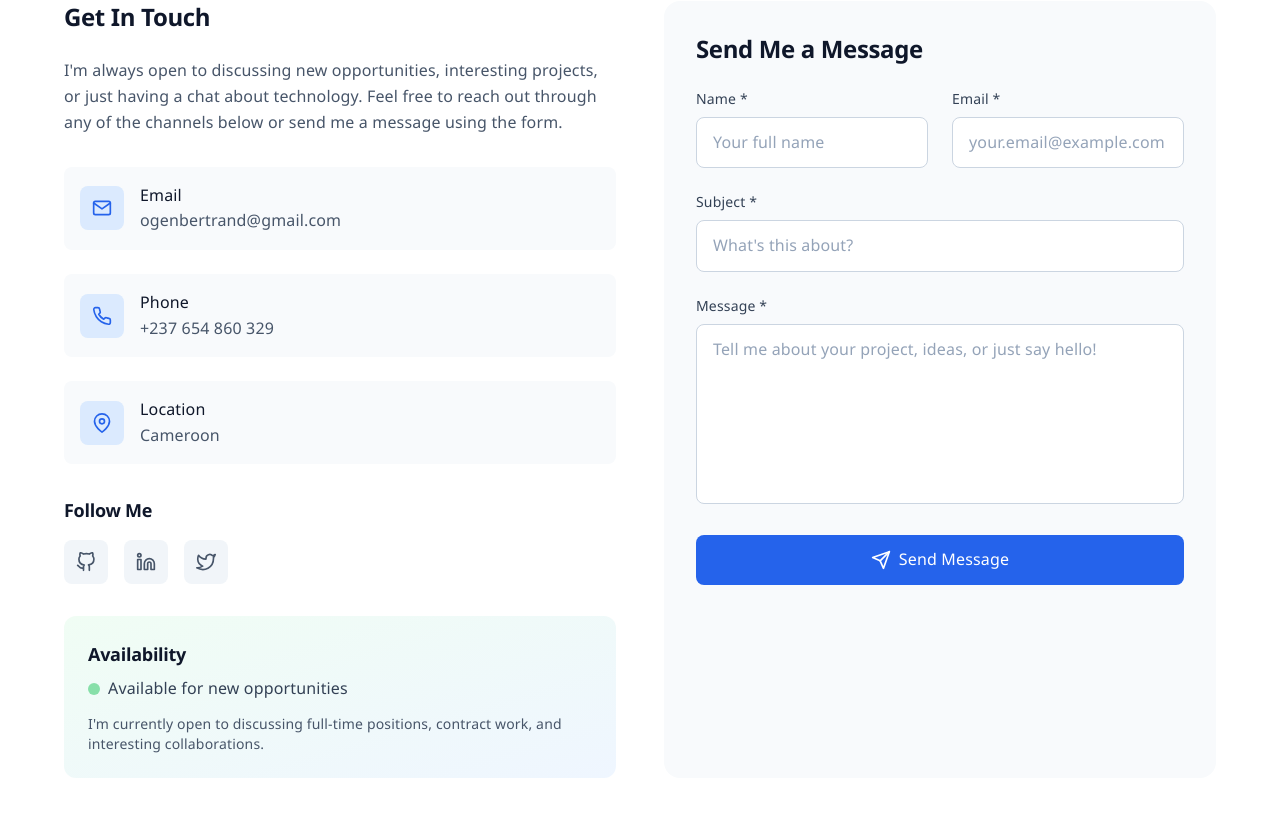
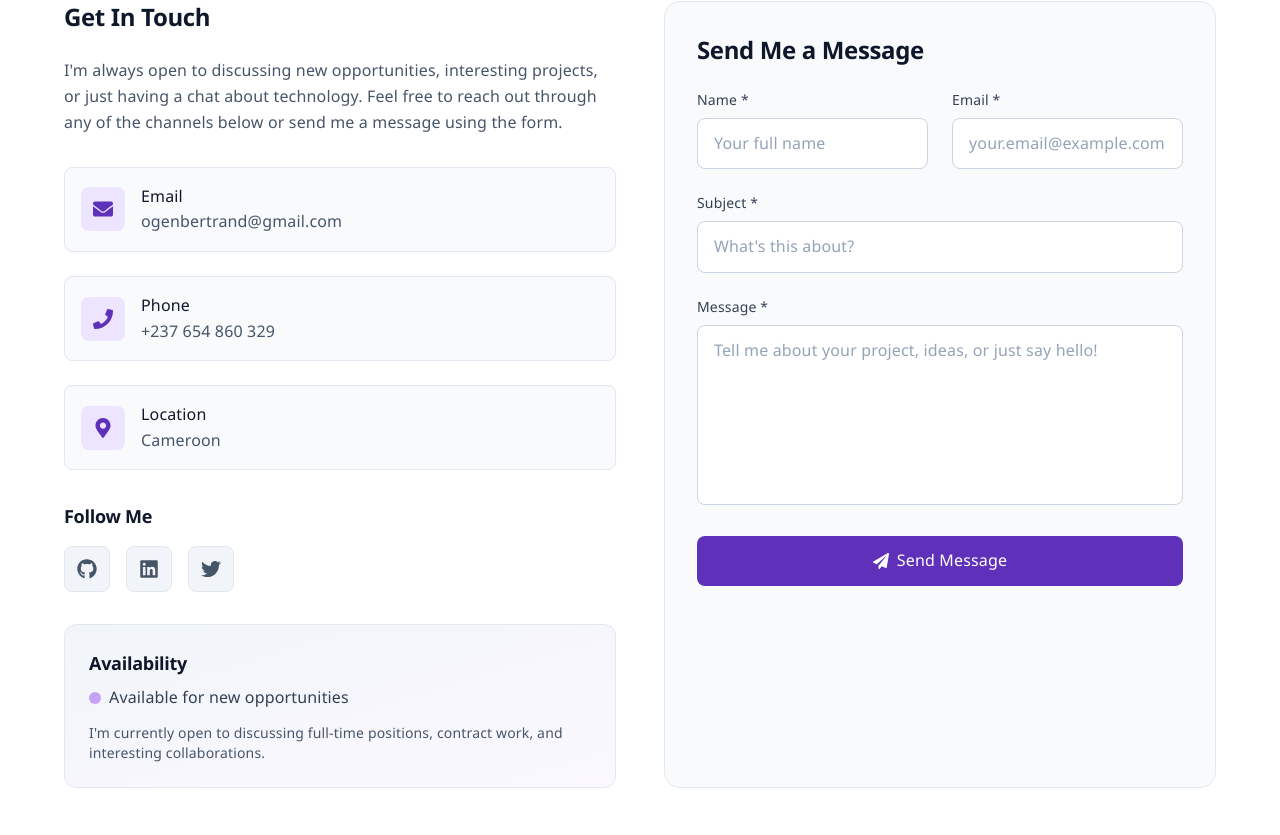
Before and after one commit to Ogenbertrand/portfolio, a React (Vite) app: page / in a window 1280 px wide. Shown: the part 9405-10240 px from the top of the page. Built offline with nearby package versions, Linux system fonts and the light colour scheme.

Commit message:
feat: wire contact form to backend api submission

```diff
--- a/src/components/sections/Contact.tsx
+++ b/src/components/sections/Contact.tsx
@@ -1,16 +1,16 @@
 import { useState } from 'react'
 import { motion } from 'framer-motion'
 import {
-  FiMail,
-  FiPhone,
-  FiMapPin,
-  FiGithub,
-  FiLinkedin,
-  FiTwitter,
-  FiSend,
-  FiCheck,
-  FiAlertCircle
-} from 'react-icons/fi'
+  FaEnvelope,
+  FaPhone,
+  FaMapMarkerAlt,
+  FaGithub,
+  FaLinkedin,
+  FaTwitter,
+  FaPaperPlane,
+  FaCheckCircle,
+  FaExclamationCircle
+} from 'react-icons/fa'
 
 const Contact = () => {
   const [formData, setFormData] = useState({
@@ -33,13 +33,23 @@ const Contact = () => {
     e.preventDefault()
     setFormStatus('sending')
 
-    // Simulate form submission
     try {
-      await new Promise(resolve => setTimeout(resolve, 2000))
+      const response = await fetch('/api/contact', {
+        method: 'POST',
+        headers: {
+          'Content-Type': 'application/json'
+        },
+        body: JSON.stringify(formData)
+      })
+
+      if (!response.ok) {
+        throw new Error('Email delivery failed')
+      }
+
       setFormStatus('success')
       setFormData({ name: '', email: '', subject: '', message: '' })
       setTimeout(() => setFormStatus('idle'), 5000)
-    } catch (error) {
+    } catch {
       setFormStatus('error')
       setTimeout(() => setFormStatus('idle'), 5000)
     }
@@ -47,46 +57,46 @@ const Contact = () => {
 
   const contactInfo = [
     {
-      icon: FiMail,
+      icon: FaEnvelope,
       label: 'Email',
       value: 'ogenbertrand@gmail.com',
       href: 'mailto:ogenbertrand@gmail.com',
-      color: 'hover:text-red-500'
+      color: 'hover:text-accent-700'
     },
     {
-      icon: FiPhone,
+      icon: FaPhone,
       label: 'Phone',
       value: '+237 654 860 329',
       href: 'tel:+237654860329',
-      color: 'hover:text-green-500'
+      color: 'hover:text-primary-700'
     },
     {
-      icon: FiMapPin,
+      icon: FaMapMarkerAlt,
       label: 'Location',
       value: 'Cameroon',
       href: '#',
-      color: 'hover:text-blue-500'
+      color: 'hover:text-secondary-700'
     }
   ]
 
   const socialLinks = [
     {
-      icon: FiGithub,
+      icon: FaGithub,
       label: 'GitHub',
       href: 'https://github.com/Ogenbertrand',
       color: 'hover:text-gray-900'
     },
     {
-      icon: FiLinkedin,
+      icon: FaLinkedin,
       label: 'LinkedIn',
       href: 'https://linkedin.com/in/bertrand-ogen-2a9108264',
-      color: 'hover:text-blue-600'
+      color: 'hover:text-primary-700'
     },
     {
-      icon: FiTwitter,
+      icon: FaTwitter,
       label: 'Twitter',
       href: 'https://twitter.com/ogenbertrand',
-      color: 'hover:text-blue-400'
+      color: 'hover:text-accent-600'
     }
   ]
 
@@ -101,7 +111,7 @@ const Contact = () => {
             viewport={{ once: true }}
             className="section-title"
           >
-            Let's Connect
+            Let&apos;s Connect
           </motion.h2>
           <motion.p
             initial={{ opacity: 0, y: 20 }}
@@ -110,12 +120,11 @@ const Contact = () => {
             viewport={{ once: true }}
             className="text-xl text-gray-600 max-w-3xl mx-auto"
           >
-            Have a project in mind or want to collaborate? I'd love to hear from you!
+            Have a project in mind or want to collaborate? I&apos;d love to hear from you!
           </motion.p>
         </div>
 
         <div className="grid grid-cols-1 lg:grid-cols-2 gap-12 max-w-6xl mx-auto">
-          {/* Contact Information */}
           <motion.div
             initial={{ opacity: 0, x: -30 }}
             whileInView={{ opacity: 1, x: 0 }}
@@ -126,12 +135,11 @@ const Contact = () => {
             <div>
               <h3 className="text-2xl font-bold text-gray-900 mb-6">Get In Touch</h3>
               <p className="text-gray-600 leading-relaxed mb-8">
-                I'm always open to discussing new opportunities, interesting projects, or just having a chat about technology.
+                I&apos;m always open to discussing new opportunities, interesting projects, or just having a chat about technology.
                 Feel free to reach out through any of the channels below or send me a message using the form.
               </p>
             </div>
 
-            {/* Contact Methods */}
             <div className="space-y-6">
               {contactInfo.map((info, index) => (
                 <motion.div
@@ -140,9 +148,9 @@ const Contact = () => {
                   whileInView={{ opacity: 1, y: 0 }}
                   transition={{ duration: 0.6, delay: index * 0.1 }}
                   viewport={{ once: true }}
-                  className="flex items-center space-x-4 p-4 bg-gray-50 rounded-lg hover:bg-gray-100 transition-colors duration-200"
+                  className="flex items-center space-x-4 p-4 bg-gray-50 rounded-lg hover:bg-gray-100 transition-colors duration-200 border border-gray-200"
                 >
-                  <div className={`p-3 rounded-lg bg-blue-100 text-blue-600 ${info.color} transition-colors duration-200`}>
+                  <div className={`p-3 rounded-lg bg-primary-100 text-primary-700 ${info.color} transition-colors duration-200`}>
                     <info.icon className="w-5 h-5" />
                   </div>
                   <div>
@@ -158,7 +166,6 @@ const Contact = () => {
               ))}
             </div>
 
-            {/* Social Links */}
             <div>
               <h4 className="text-lg font-semibold text-gray-900 mb-4">Follow Me</h4>
               <div className="flex space-x-4">
@@ -170,7 +177,7 @@ const Contact = () => {
                     rel="noopener noreferrer"
                     whileHover={{ scale: 1.1, y: -2 }}
                     whileTap={{ scale: 0.95 }}
-                    className={`p-3 bg-gray-100 text-gray-600 rounded-lg ${social.color} transition-all duration-200`}
+                    className={`p-3 bg-gray-100 text-gray-600 rounded-lg ${social.color} transition-all duration-200 border border-gray-200`}
                     aria-label={social.label}
                   >
                     <social.icon className="w-5 h-5" />
@@ -179,32 +186,30 @@ const Contact = () => {
               </div>
             </div>
 
-            {/* Availability Status */}
             <motion.div
               initial={{ opacity: 0, y: 20 }}
               whileInView={{ opacity: 1, y: 0 }}
               transition={{ duration: 0.6, delay: 0.4 }}
               viewport={{ once: true }}
-              className="bg-gradient-to-br from-green-50 to-blue-50 rounded-xl p-6"
+              className="bg-gradient-to-br from-gray-100 to-accent-50 rounded-xl p-6 border border-gray-200"
             >
               <h4 className="text-lg font-semibold text-gray-900 mb-2">Availability</h4>
               <div className="flex items-center space-x-2 mb-3">
-                <div className="w-3 h-3 bg-green-500 rounded-full animate-pulse"></div>
+                <div className="w-3 h-3 bg-accent-600 rounded-full animate-pulse" />
                 <span className="text-gray-700">Available for new opportunities</span>
               </div>
               <p className="text-sm text-gray-600">
-                I'm currently open to discussing full-time positions, contract work, and interesting collaborations.
+                I&apos;m currently open to discussing full-time positions, contract work, and interesting collaborations.
               </p>
             </motion.div>
           </motion.div>
 
-          {/* Contact Form */}
           <motion.div
             initial={{ opacity: 0, x: 30 }}
             whileInView={{ opacity: 1, x: 0 }}
             transition={{ duration: 0.8 }}
             viewport={{ once: true }}
-            className="bg-gray-50 rounded-2xl p-8"
+            className="bg-gray-50 rounded-2xl p-8 border border-gray-200"
           >
             <h3 className="text-2xl font-bold text-gray-900 mb-6">Send Me a Message</h3>
 
@@ -221,7 +226,7 @@ const Contact = () => {
                     required
                     value={formData.name}
                     onChange={handleInputChange}
-                    className="w-full px-4 py-3 border border-gray-300 rounded-lg focus:ring-2 focus:ring-blue-500 focus:border-transparent transition-all duration-200"
+                    className="w-full px-4 py-3 border border-gray-300 rounded-lg focus:ring-2 focus:ring-primary-600 focus:border-transparent transition-all duration-200"
                     placeholder="Your full name"
                   />
                 </div>
@@ -237,7 +242,7 @@ const Contact = () => {
                     required
                     value={formData.email}
                     onChange={handleInputChange}
-                    className="w-full px-4 py-3 border border-gray-300 rounded-lg focus:ring-2 focus:ring-blue-500 focus:border-transparent transition-all duration-200"
+                    className="w-full px-4 py-3 border border-gray-300 rounded-lg focus:ring-2 focus:ring-primary-600 focus:border-transparent transition-all duration-200"
                     placeholder="your.email@example.com"
                   />
                 </div>
@@ -254,8 +259,8 @@ const Contact = () => {
                   required
                   value={formData.subject}
                   onChange={handleInputChange}
-                  className="w-full px-4 py-3 border border-gray-300 rounded-lg focus:ring-2 focus:ring-blue-500 focus:border-transparent transition-all duration-200"
-                  placeholder="What's this about?"
+                  className="w-full px-4 py-3 border border-gray-300 rounded-lg focus:ring-2 focus:ring-primary-600 focus:border-transparent transition-all duration-200"
+                  placeholder="What&apos;s this about?"
                 />
               </div>
 
@@ -270,9 +275,9 @@ const Contact = () => {
                   rows={6}
                   value={formData.message}
                   onChange={handleInputChange}
-                  className="w-full px-4 py-3 border border-gray-300 rounded-lg focus:ring-2 focus:ring-blue-500 focus:border-transparent transition-all duration-200 resize-none"
+                  className="w-full px-4 py-3 border border-gray-300 rounded-lg focus:ring-2 focus:ring-primary-600 focus:border-transparent transition-all duration-200 resize-none"
                   placeholder="Tell me about your project, ideas, or just say hello!"
-                ></textarea>
+                />
               </div>
 
               <motion.button
@@ -280,32 +285,32 @@ const Contact = () => {
                 disabled={formStatus === 'sending'}
                 whileHover={{ scale: 1.02 }}
                 whileTap={{ scale: 0.98 }}
-                className="w-full bg-blue-600 text-white py-3 px-6 rounded-lg font-medium hover:bg-blue-700 focus:ring-2 focus:ring-blue-500 focus:ring-offset-2 disabled:opacity-50 disabled:cursor-not-allowed transition-all duration-200 flex items-center justify-center space-x-2"
+                className="w-full bg-primary-700 text-white py-3 px-6 rounded-lg font-medium hover:bg-primary-800 focus:ring-2 focus:ring-primary-600 focus:ring-offset-2 disabled:opacity-50 disabled:cursor-not-allowed transition-all duration-200 flex items-center justify-center space-x-2"
               >
                 {formStatus === 'sending' && (
                   <>
-                    <div className="w-5 h-5 border-2 border-white border-t-transparent rounded-full animate-spin"></div>
+                    <div className="w-5 h-5 border-2 border-white border-t-transparent rounded-full animate-spin" />
                     <span>Sending...</span>
                   </>
                 )}
 
                 {formStatus === 'idle' && (
                   <>
-                    <FiSend className="w-5 h-5" />
+                    <FaPaperPlane className="w-4 h-4" />
                     <span>Send Message</span>
                   </>
                 )}
 
                 {formStatus === 'success' && (
                   <>
-                    <FiCheck className="w-5 h-5" />
+                    <FaCheckCircle className="w-5 h-5" />
                     <span>Message Sent!</span>
                   </>
                 )}
 
                 {formStatus === 'error' && (
                   <>
-                    <FiAlertCircle className="w-5 h-5" />
+                    <FaExclamationCircle className="w-5 h-5" />
                     <span>Failed to Send</span>
                   </>
                 )}
@@ -315,9 +320,9 @@ const Contact = () => {
                 <motion.div
                   initial={{ opacity: 0, y: 10 }}
                   animate={{ opacity: 1, y: 0 }}
-                  className="text-center text-green-600 bg-green-50 p-3 rounded-lg"
+                  className="text-center text-accent-700 bg-accent-50 p-3 rounded-lg"
                 >
-                  Thanks for your message! I'll get back to you soon.
+                  Thanks for your message! I&apos;ll get back to you soon.
                 </motion.div>
               )}
 
@@ -325,7 +330,7 @@ const Contact = () => {
                 <motion.div
                   initial={{ opacity: 0, y: 10 }}
                   animate={{ opacity: 1, y: 0 }}
-                  className="text-center text-red-600 bg-red-50 p-3 rounded-lg"
+                  className="text-center text-red-700 bg-red-50 p-3 rounded-lg"
                 >
                   Something went wrong. Please try again or contact me directly.
                 </motion.div>
```
